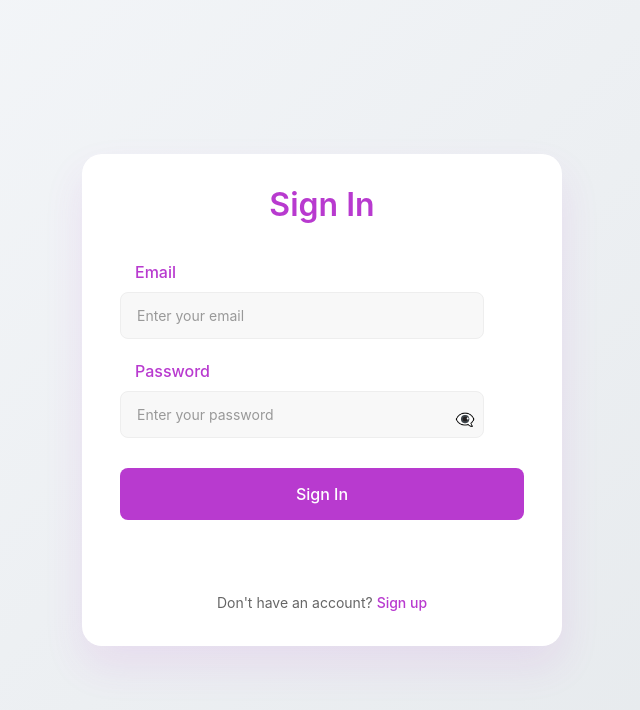
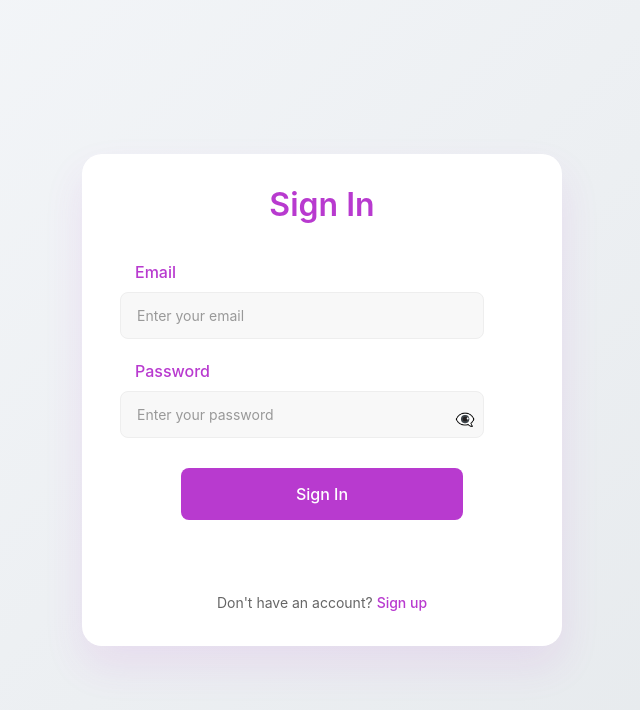
Before and after one commit to omar-ahmed2/desktop-real-time-chat-pp, a React (Vite) app in the folder desktop-real-time-chat-app/: page / in a window 1280 px wide. Shown: the top 710 px of the page, without its empty margins (318-958 px from the left). Built offline with nearby package versions, Linux system fonts and the light colour scheme.

Commit message:
Update group description and style submit button in SignIn component

```diff
--- a/desktop-real-time-chat-app/src/components/Groups/Groups.tsx
+++ b/desktop-real-time-chat-app/src/components/Groups/Groups.tsx
@@ -24,7 +24,7 @@ const Groups = () => {
         name: "DEPI Graduation Project Team",
         avatar: "/images/DEPI.png",
         description:
-          "Welcome to The Wanderers! A group for those who love to explore new places, try new foods, and embrace the thrill of adventure. Whether you're a seasoned traveler or someone just starting their",
+          "Welcome to The Wanderers! A group for those who love to explore new places",
         friends: [
           { id: 1, username: "Omar Ahmed", profile: "/images/Omar Ahmed.png" },
           { id: 2, username: "Kareem Hassan", profile: "/images/Kareem.png" },
--- a/desktop-real-time-chat-app/src/components/login/signup/SignIn/SignIn.css
+++ b/desktop-real-time-chat-app/src/components/login/signup/SignIn/SignIn.css
@@ -137,6 +137,8 @@
   cursor: pointer;
   transition: all 0.3s ease;
   margin-top: 10px;
+  width: 70%;
+  margin: auto;
 }
 
 .submit-button:hover {
```
